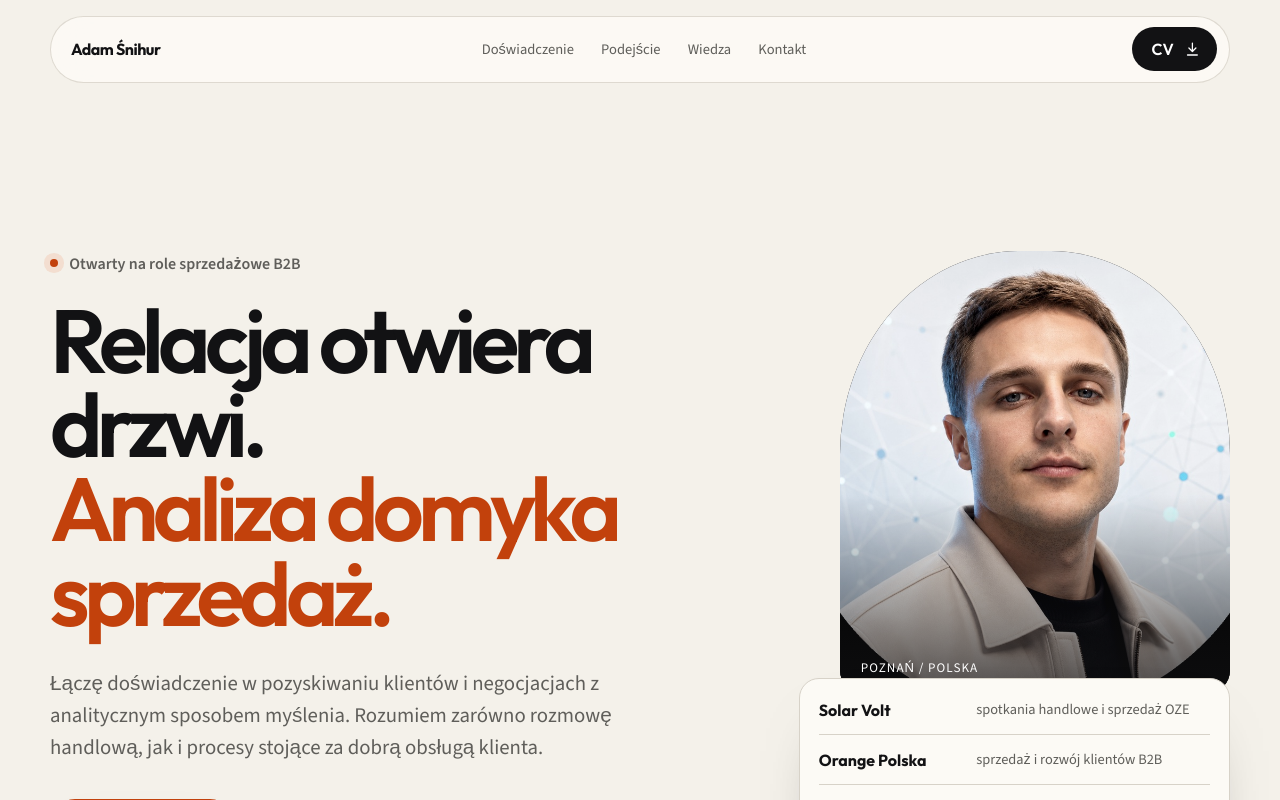
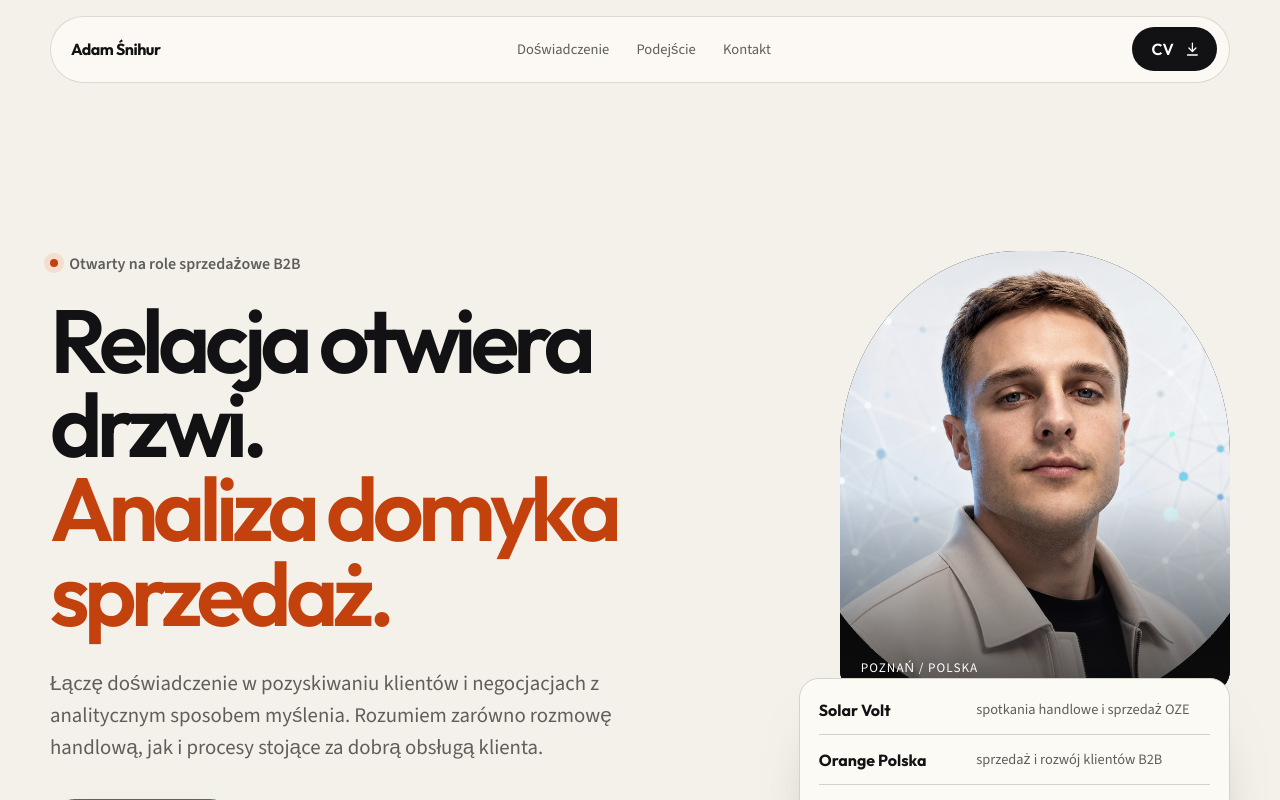
Before and after one commit to adamsnihur/adam-snihur-sales-portfolio, a React (Vite) app: page / in a window 1280 px wide. Shown: the top 800 px of the page. Built offline with nearby package versions, Linux system fonts and the light colour scheme.

Commit message:
fix: defer knowledge navigation until routing

```diff
--- a/src/components/shared.tsx
+++ b/src/components/shared.tsx
@@ -34,14 +34,13 @@ export function SectionTitle({ label, title, intro }: Readonly<SectionTitleProps
   );
 }
 
-export function SiteHeader({ knowledgeView }: Readonly<SiteHeaderProps>) {
+export function SiteHeader(_props: Readonly<SiteHeaderProps>) {
   return (
     <header className="site-header">
       <a className="wordmark" href="#top" aria-label="Adam Śnihur — początek strony">Adam Śnihur</a>
       <nav aria-label="Główna nawigacja">
         <a href="#doswiadczenie">Doświadczenie</a>
         <a href="#podejscie">Podejście</a>
-        <a href={knowledgeView ? "./#wiedza" : "#wiedza"}>Wiedza</a>
         <a href="#kontakt">Kontakt</a>
       </nav>
       <a className="button button-small button-dark" href="./CV_Adam_Snihur_Przedstawiciel_Handlowy.pdf" download>
```
Also changed, not shown: 1 other file (tests, documents, lock files or other folders).
